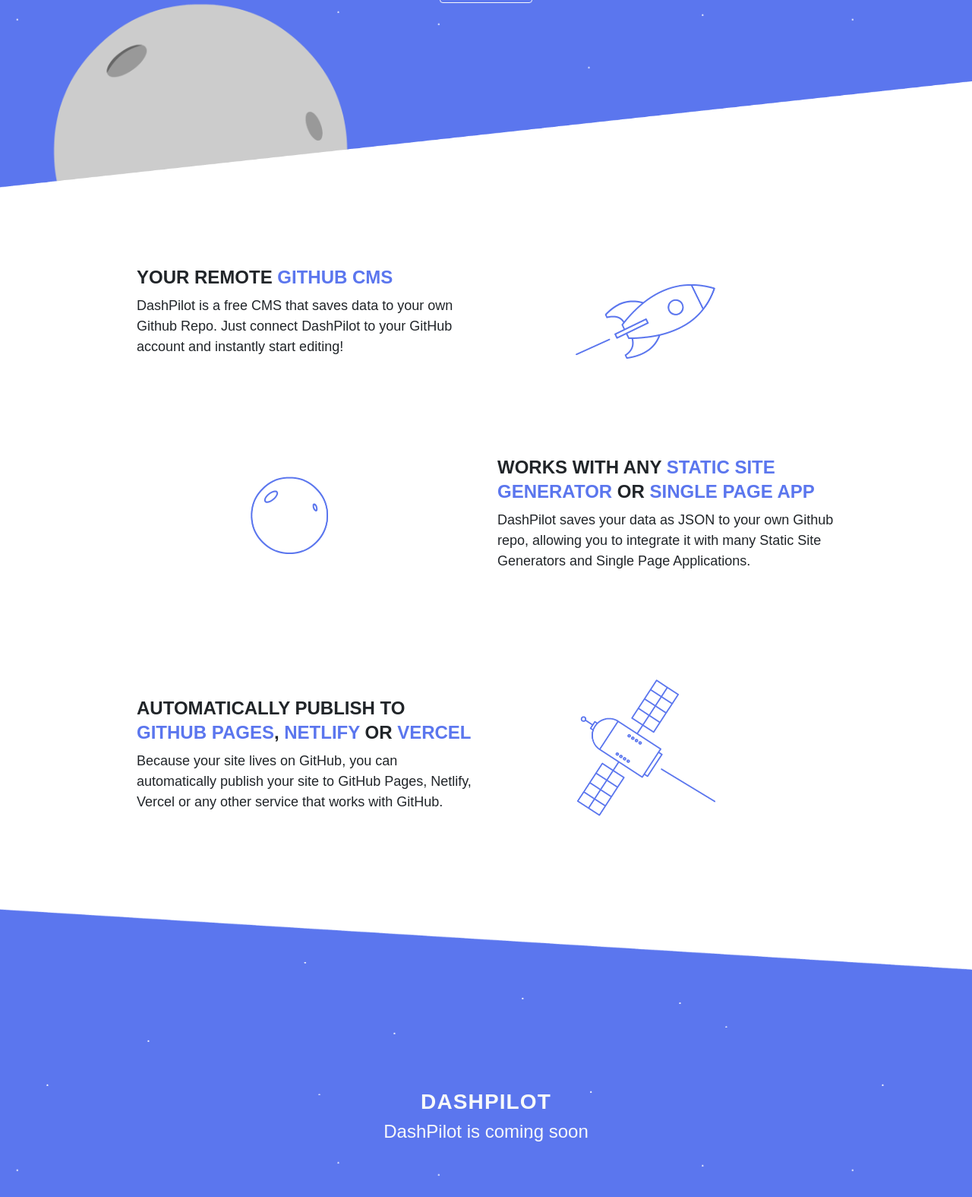
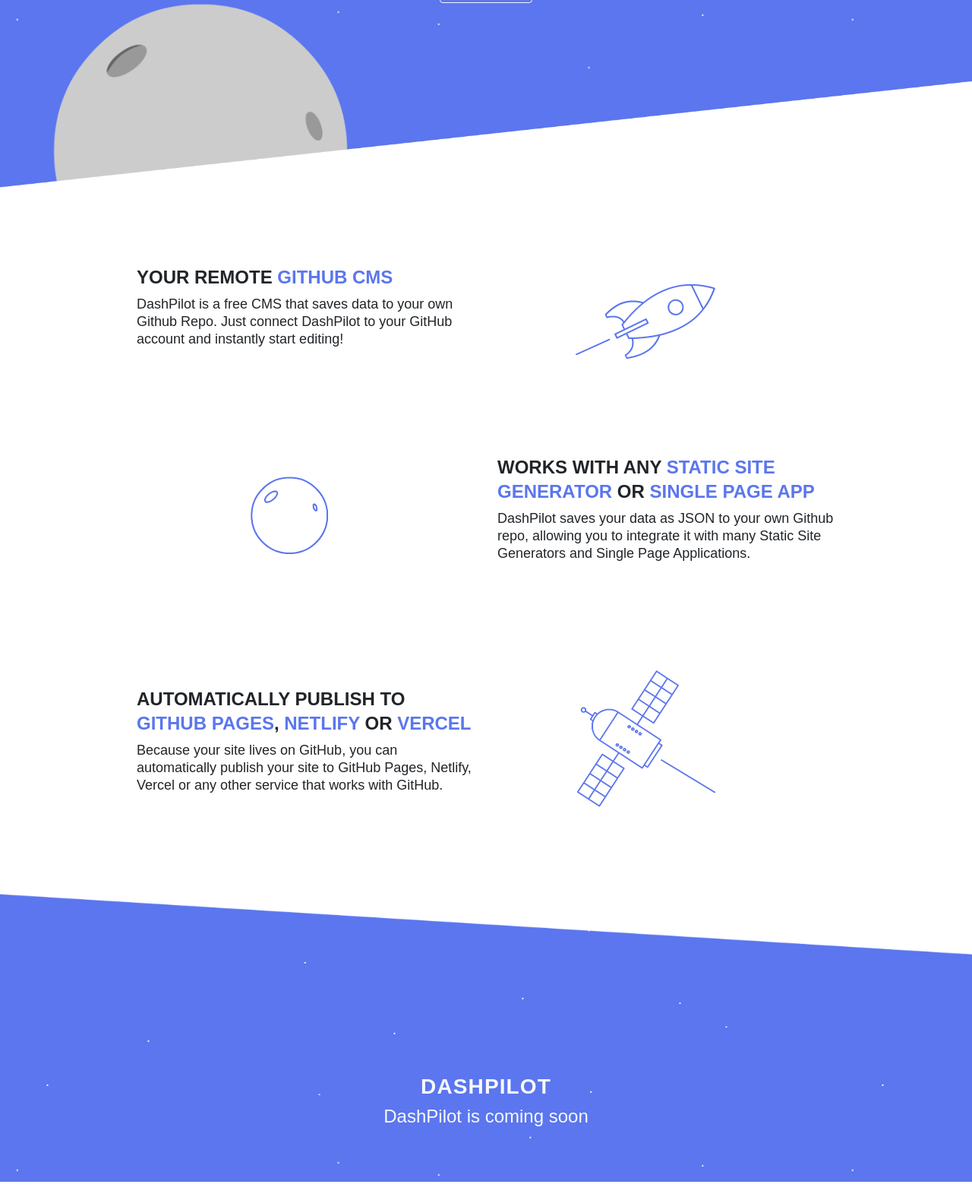
Before and after one commit to dashpilot/dashpilot-website, a PHP site: page /index.html in a window 1280 px wide. Shown: the part 251-1826 px from the top of the page at 76% size. Run offline with PHP 8.4, Linux system fonts and the light colour scheme; some web fonts are replaced.

Commit message:
changed line height

```diff
--- a/style.css
+++ b/style.css
@@ -84,6 +84,7 @@
 
 p, ul li {
     font-size: 18px;
+    line-height: 23px;
 }
 
 section h1, section h2, section h3, section h4 {
```
